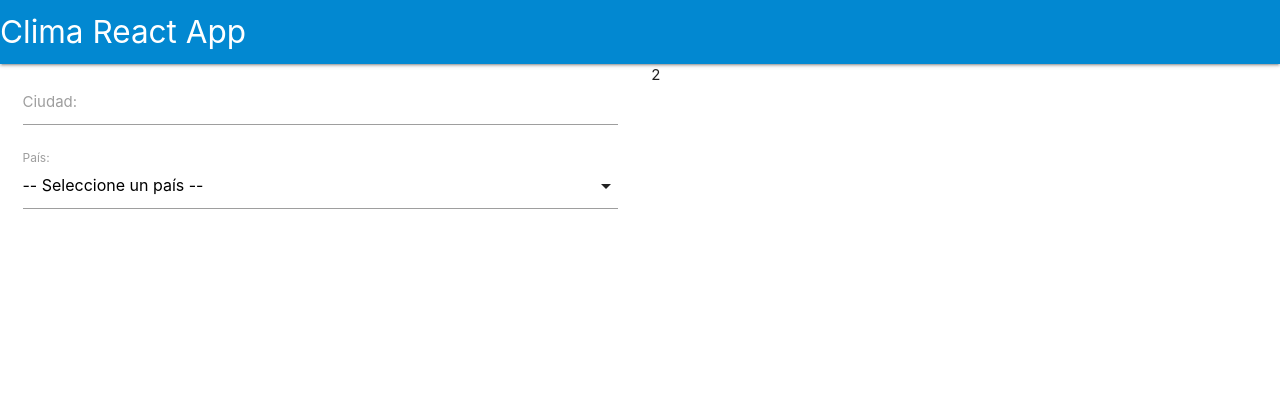
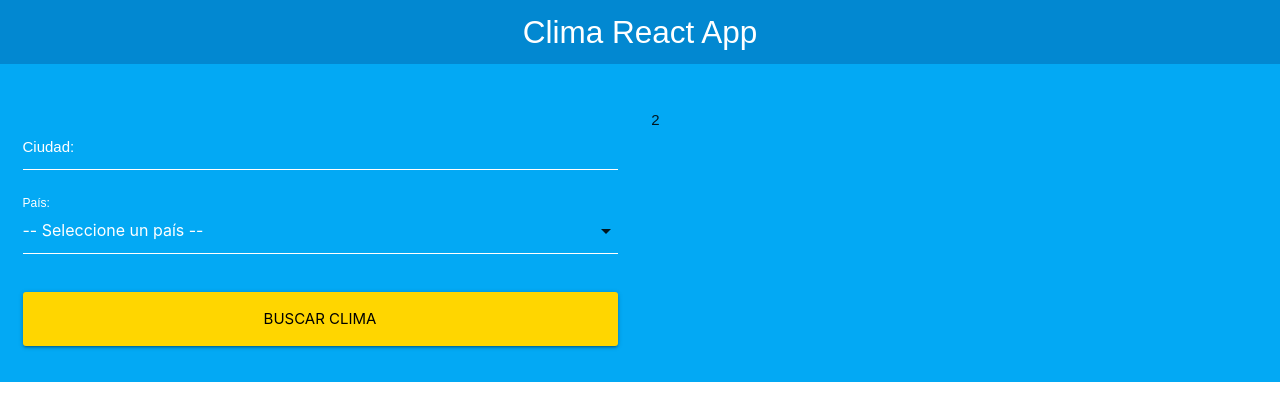
Before and after one commit to klmeir/weather, a React (Create React App) app: page / in a window 1280 px wide. Shown: the top 420 px of the page. Built offline with nearby package versions, Linux system fonts and the light colour scheme.

Commit message:
handling errors in the form

```diff
--- a/public/index.html
+++ b/public/index.html
@@ -40,7 +40,7 @@
       To begin the development, run `npm start` or `yarn start`.
       To create a production bundle, use `npm run build` or `yarn build`.
     -->
-    <script src="https://cdnjs.cloudflare.com/ajax/libs/materialize/1.0.0-rc.2/js/materialize.min.js"></script>
+    <script src="https://cdnjs.cloudflare.com/ajax/libs/materialize/1.0.0/js/materialize.min.js"></script>
     <script>
       document.addEventListener('DOMContentLoaded', function() {
           var elementos = document.querySelectorAll('select');
--- a/src/App.js
+++ b/src/App.js
@@ -12,7 +12,9 @@ function App() {
       <div className="contenedor-form">
         <div className="row">
           <div className="col m6 s12">
-            <Form />
+            <Form
+
+            />
           </div>
           <div className="col m6 s12">
             2
--- a/src/components/Form.js
+++ b/src/components/Form.js
@@ -6,6 +6,7 @@ const Form = () => {
         city: '',
         country: ''
     });
+    const [error, setError] = useState(false);
 
     const { city, country } = search;
 
@@ -16,8 +17,22 @@ const Form = () => {
         });
     }
 
+    const handleSubmit = e => {
+        e.preventDefault();
+
+        if(city.trim() === '' || country.trim() === '') {
+            setError(true);
+            return;
+        }
+
+        setError(false);
+    }
+
     return (
-        <form>
+        <form
+            onSubmit={handleSubmit}
+        >
+            { error ? <p className="red darken-4 error">Todos los campos son obligatorios</p> : null }
             <div className="input-field col s12">
                 <input
                     type="text"
@@ -47,6 +62,14 @@ const Form = () => {
                 </select>
                 <label htmlFor="country">País: </label>
             </div>
+
+            <div className="input-field col s12">
+                <input
+                    type="submit"
+                    value="Buscar Clima"
+                    className="waves-effect waves-light btn-large btn-block yellow accent-4"
+                />
+            </div>
         </form>
     );
 }
--- a/src/index.css
+++ b/src/index.css
@@ -1,13 +1,80 @@
+
 body {
   margin: 0;
-  font-family: -apple-system, BlinkMacSystemFont, 'Segoe UI', 'Roboto', 'Oxygen',
-    'Ubuntu', 'Cantarell', 'Fira Sans', 'Droid Sans', 'Helvetica Neue',
-    sans-serif;
-  -webkit-font-smoothing: antialiased;
-  -moz-osx-font-smoothing: grayscale;
+  padding: 0;
+  font-family: sans-serif;
+}
+nav .brand-logo {
+  display: block;
+  text-align: center;
+  position: relative;
+}
+.input-field label {
+  color: white;
 }
 
-code {
-  font-family: source-code-pro, Menlo, Monaco, Consolas, 'Courier New',
-    monospace;
+.input-field input[type=text]:focus + label {
+  color: white;
 }
+
+.input-field input[type=text]:focus {
+  border-bottom: 1px solid white;
+  box-shadow: 0 1px 0 0 #000;
+}
+
+input[type=text]:not(.browser-default) {
+  border-bottom: 1px solid white;
+  color: white;
+}
+input[type=text]:not(.browser-default):focus:not([readonly]) {
+  border-bottom: 1px solid white;
+  -webkit-box-shadow: 0 1px 0 0 white;
+  box-shadow: 0 1px 0 0 white;
+}
+input[type=text]:not(.browser-default):focus:not([readonly]) + label {
+  color: white;
+}
+
+.contenedor-form {
+  padding: 3rem 0 1px 0;
+  background-color: #03a9f4;
+}
+.mensaje {
+  text-align: center;
+  font-size: 2rem;
+}
+.buscador i {
+  width: 100%;
+}
+.error {
+  padding: 1rem!important;
+  color:white;
+  margin-top: 3rem;
+  text-align: center;
+  text-emphasis: left;
+}
+.card-panel h2 {
+  font-size: 1.6rem;
+  text-align: center;
+}
+.card-panel p {
+  text-align: center;
+  font-size: 1.4rem;
+}
+.temperatura {
+  font-size: 4rem!important
+}
+.temperatura span {
+  font-size: 2rem!important;
+  vertical-align: super;
+}
+
+.btn-block {
+  display: block!important;
+}
+
+.error {
+  padding: 1rem!important;
+  text-align: center!important;
+  color: #FFF!important;
+}
```
